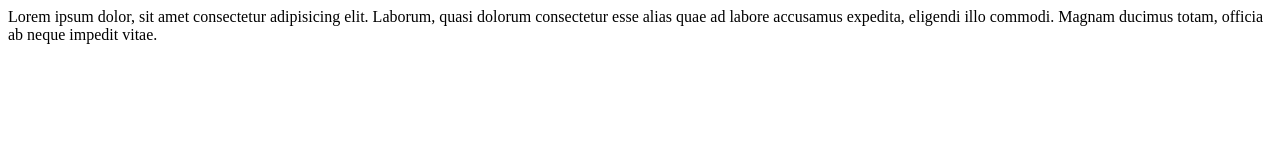
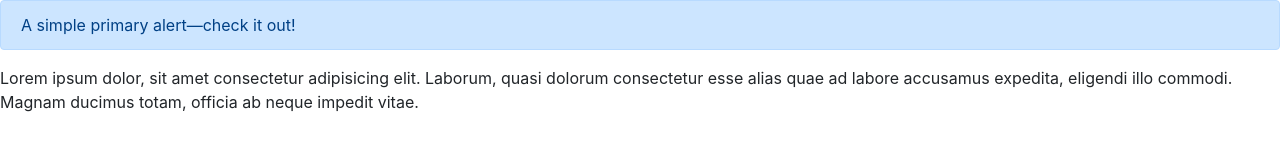
Before and after one commit to imsat16/kelinci1, a plain HTML site: page index.html in a window 1280 px wide. Drawn offline with Linux system fonts and the light colour scheme.

Commit message:
menambahkan file style.css

```diff
--- a/index.html
+++ b/index.html
@@ -4,9 +4,16 @@
     <meta charset="UTF-8">
     <meta name="viewport" content="width=device-width, initial-scale=1.0">
     <meta http-equiv="X-UA-Compatible" content="ie=edge">
+    <!-- Bootstrap CSS -->
+    <link href="css/bootstrap.min.css" rel="stylesheet">
+    <!-- My CSS -->
+    <link rel="stylesheet" href="css/style.css">
     <title>Membuat web percobaan</title>
 </head>
 <body>
+    <div class="alert alert-primary" role="alert">
+        A simple primary alert—check it out!
+      </div>
     Lorem ipsum dolor, sit amet consectetur adipisicing elit. Laborum, quasi dolorum consectetur esse alias quae ad labore accusamus expedita, eligendi illo commodi. Magnam ducimus totam, officia ab neque impedit vitae.
 </body>
 </html>
```
Also changed, not shown: css/style.css (added).
